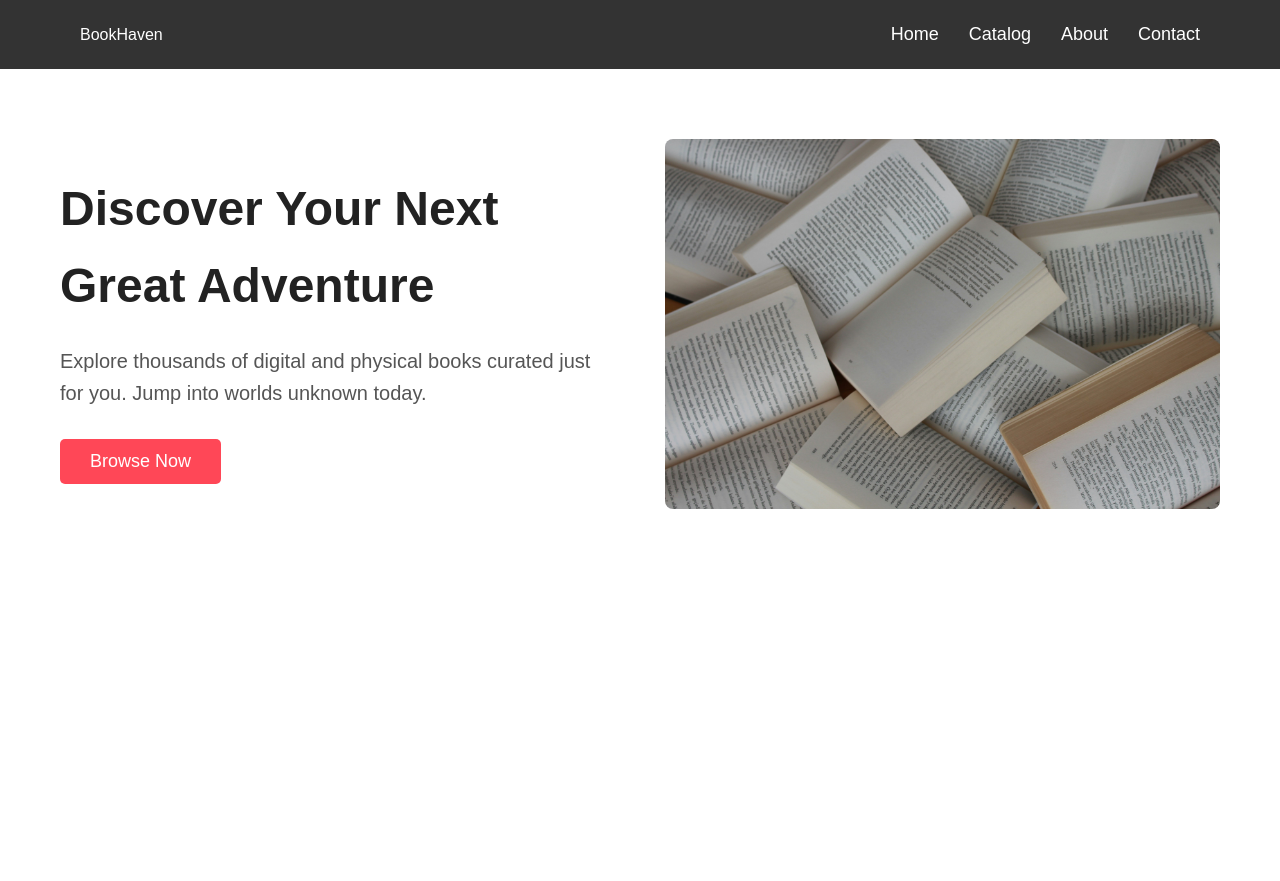
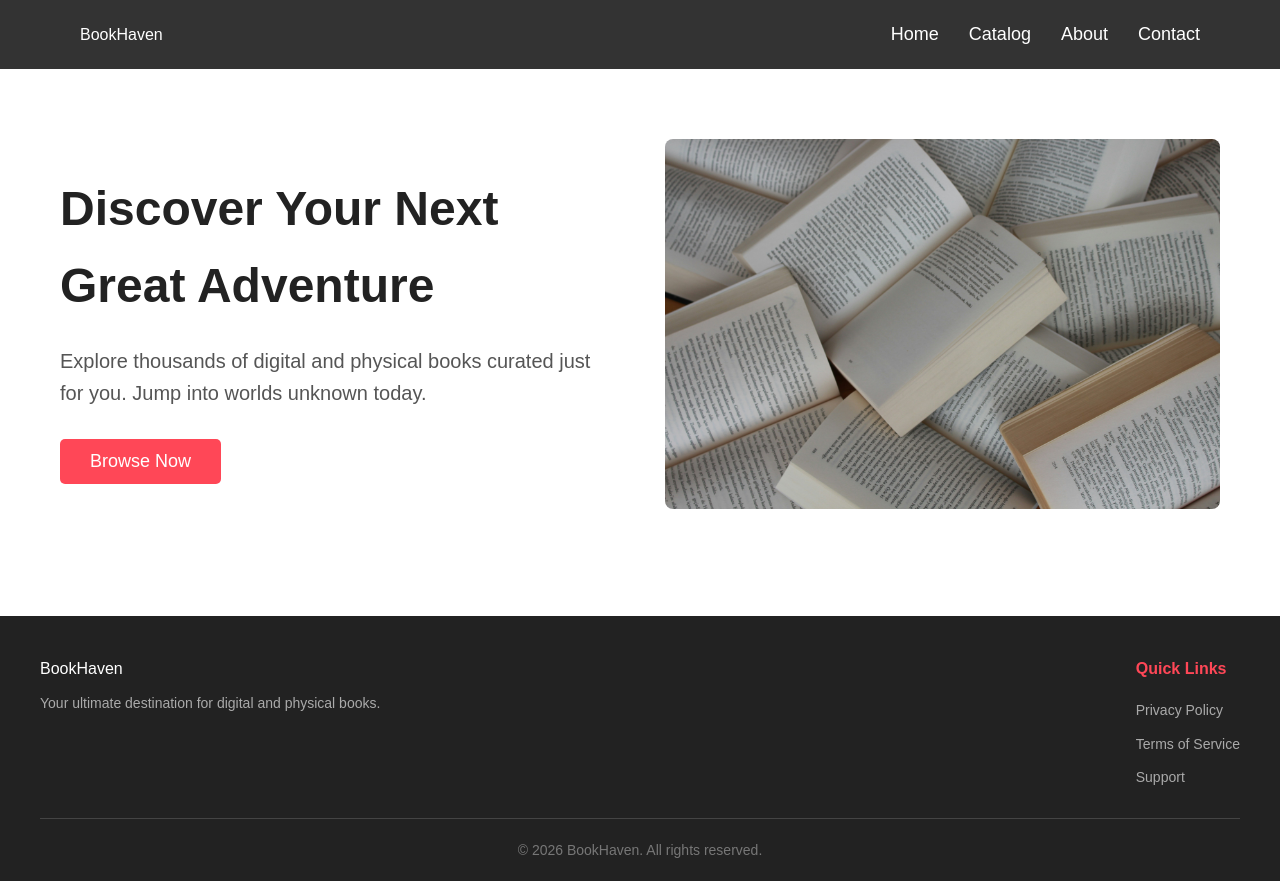
Before and after one commit to kumarprabhu2303/kumarprabhu2303.github.io, a plain HTML site: page index.html in a window 1280 px wide. Before the commit the page ends 800 px from the top, so only its background shows below. Drawn offline with Linux system fonts and the light colour scheme.

Commit message:
added footer part

```diff
--- a/index.html
+++ b/index.html
@@ -33,5 +33,28 @@
         </div>
     </main>
 
+        <!-- ==========================================
+         NEW CONTENT: FOOTER SECTION
+         ========================================== -->
+    <footer class="main-footer">
+        <div class="footer-container">
+            <div class="footer-brand">
+                <div class="logo">BookHaven</div>
+                <p>Your ultimate destination for digital and physical books.</p>
+            </div>
+            <div class="footer-links">
+                <h4>Quick Links</h4>
+                <ul>
+                    <li><a href="#">Privacy Policy</a></li>
+                    <li><a href="#">Terms of Service</a></li>
+                    <li><a href="#">Support</a></li>
+                </ul>
+            </div>
+        </div>
+        <div class="footer-bottom">
+            <p>&copy; 2026 BookHaven. All rights reserved.</p>
+        </div>
+    </footer>
+
 </body>
 </html>
--- a/style.css
+++ b/style.css
@@ -122,3 +122,72 @@ body {
         width: 100%;
     }
 }
+
+/* ==========================================================================
+   NEW ADDITIONS (Appended Footer Styles)
+   ========================================================================== */
+
+.main-footer {
+    background-color: #222;
+    color: #fff;
+    padding: 40px 20px 20px 20px;
+    margin-top: 80px;
+    font-family: Arial, sans-serif;
+}
+
+.footer-container {
+    max-width: 1200px;
+    margin: 0 auto;
+    display: flex;
+    justify-content: space-between;
+    flex-wrap: wrap;
+    gap: 30px;
+    padding-bottom: 20px;
+    border-bottom: 1px solid #444;
+}
+
+.footer-brand p {
+    color: #aaa;
+    margin-top: 10px;
+    font-size: 14px;
+}
+
+.footer-links h4 {
+    margin-bottom: 15px;
+    font-size: 16px;
+    color: #ff4757;
+}
+
+.footer-links ul {
+    list-style: none;
+}
+
+.footer-links li {
+    margin-bottom: 8px;
+}
+
+.footer-links a {
+    color: #aaa;
+    text-decoration: none;
+    font-size: 14px;
+    transition: color 0.2s ease;
+}
+
+.footer-links a:hover {
+    color: #fff;
+}
+
+.footer-bottom {
+    text-align: center;
+    padding-top: 20px;
+    font-size: 14px;
+    color: #777;
+}
+
+/* Responsive adjustment for small screens */
+@media (max-width: 768px) {
+    .footer-container {
+        flex-direction: column;
+        text-align: center;
+    }
+}
```
